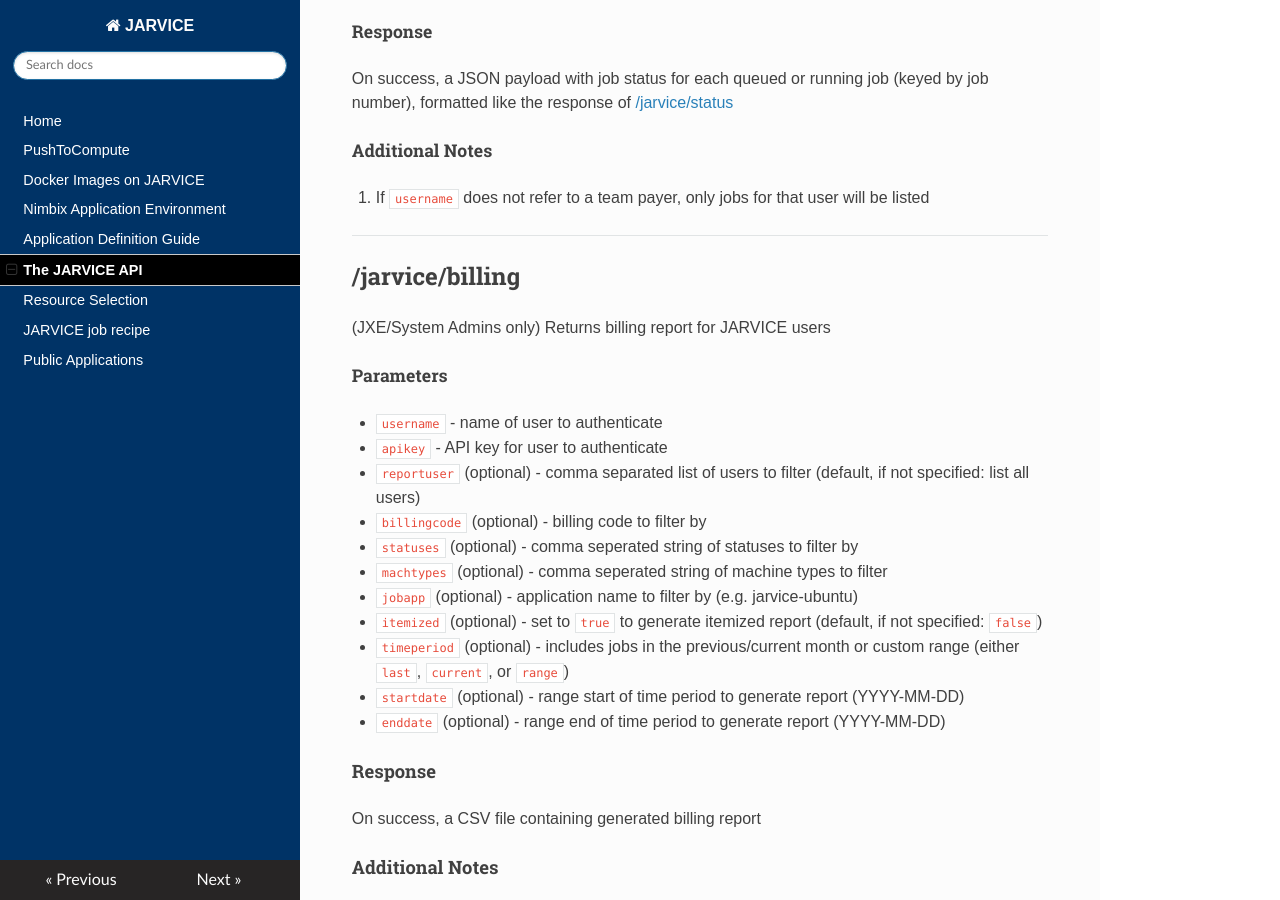
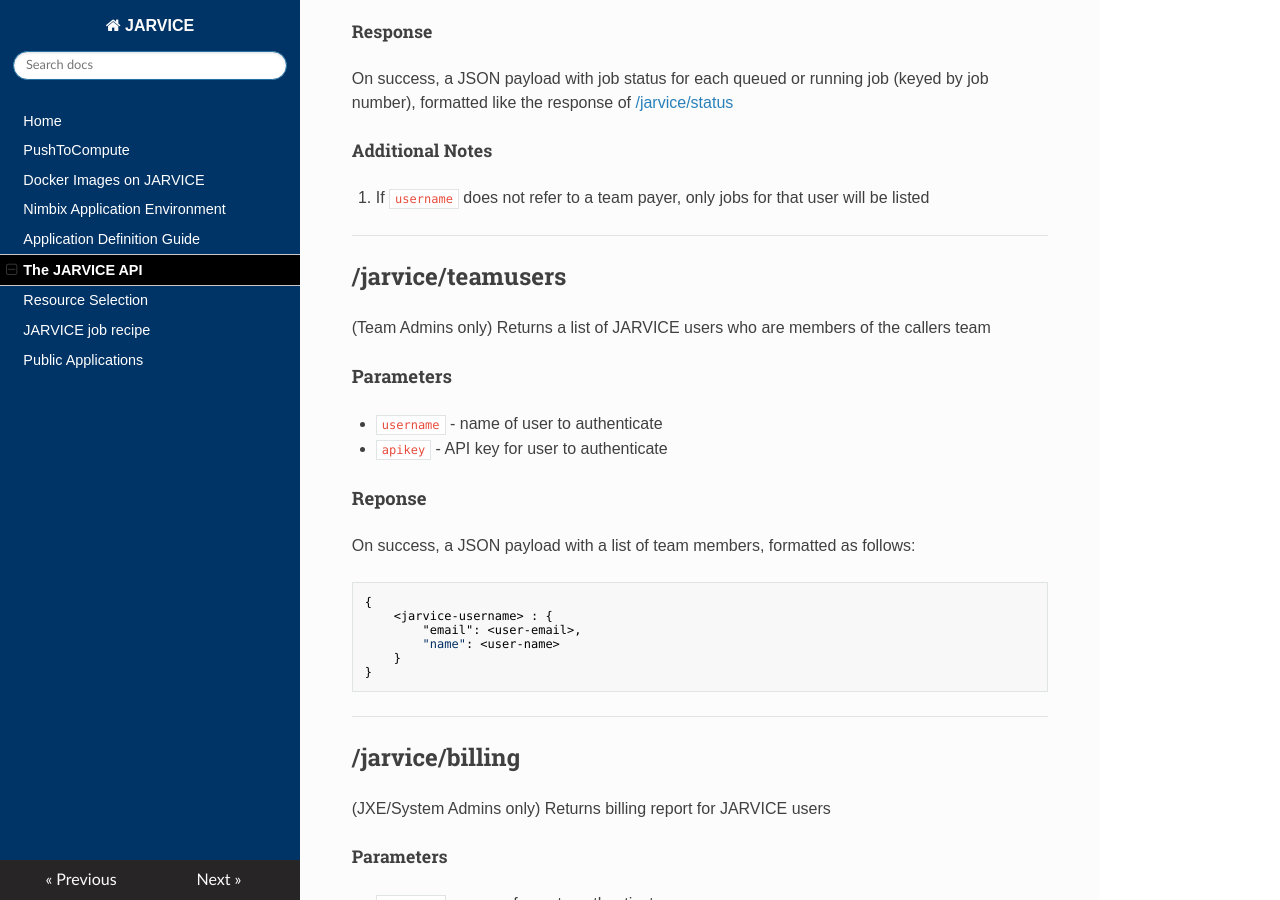
Before and after one commit to nimbix/jardoc, an MkDocs documentation site: the page built from docs/api.md, in a window 1280 px wide and 900 px high, scrolled down 11428 px. Built offline with MkDocs 1.6.1, drawn with Linux system fonts in a browser that asks for light colours; nearby versions of some CDN libraries; old or Windows-style settings are respelled for this version of MkDocs.

Commit message:
Add teamusers API endpoint
Signed-off-by: Kenneth Hill <ken.hill@nimbix.net>

````diff
--- a/docs/api.md
+++ b/docs/api.md
@@ -486,6 +486,30 @@
 1. If `username` does not refer to a team payer, only jobs for that user will be listed
 
 ---
+## /jarvice/teamusers
+
+(Team Admins only) Returns a list of JARVICE users who are members of the callers team
+
+#### Parameters
+
+* ```username``` - name of user to authenticate
+
+* ```apikey``` - API key for user to authenticate
+
+#### Reponse
+
+On success, a JSON payload with a list of team members, formatted as follows:
+
+```
+{
+    <jarvice-username> : {
+        "email": <user-email>,
+        "name": <user-name>
+    }
+}
+```
+
+---
 ## /jarvice/billing
 
 (JXE/System Admins only) Returns billing report for JARVICE users
@@ -530,6 +554,7 @@
 
 5. ```startdate``` and ```enddate``` are required if ```timeperiod``` is set to ```range```
 
+---
 # PushToCompute&trade;
 
 These API endpoints allow you to manage JARVICE application images via the PushToCompute&trade; subsystem.  For more information on these mechanisms, please see [CI/CD Pipeline](cicd.md).
````
